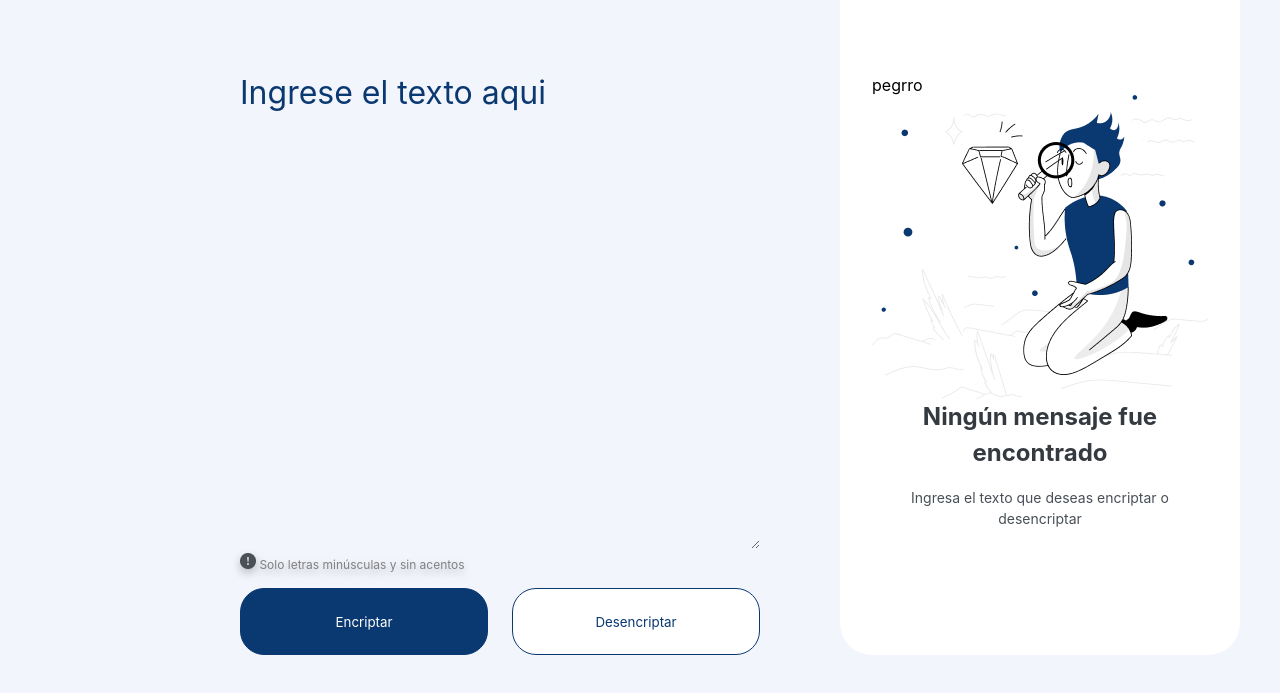
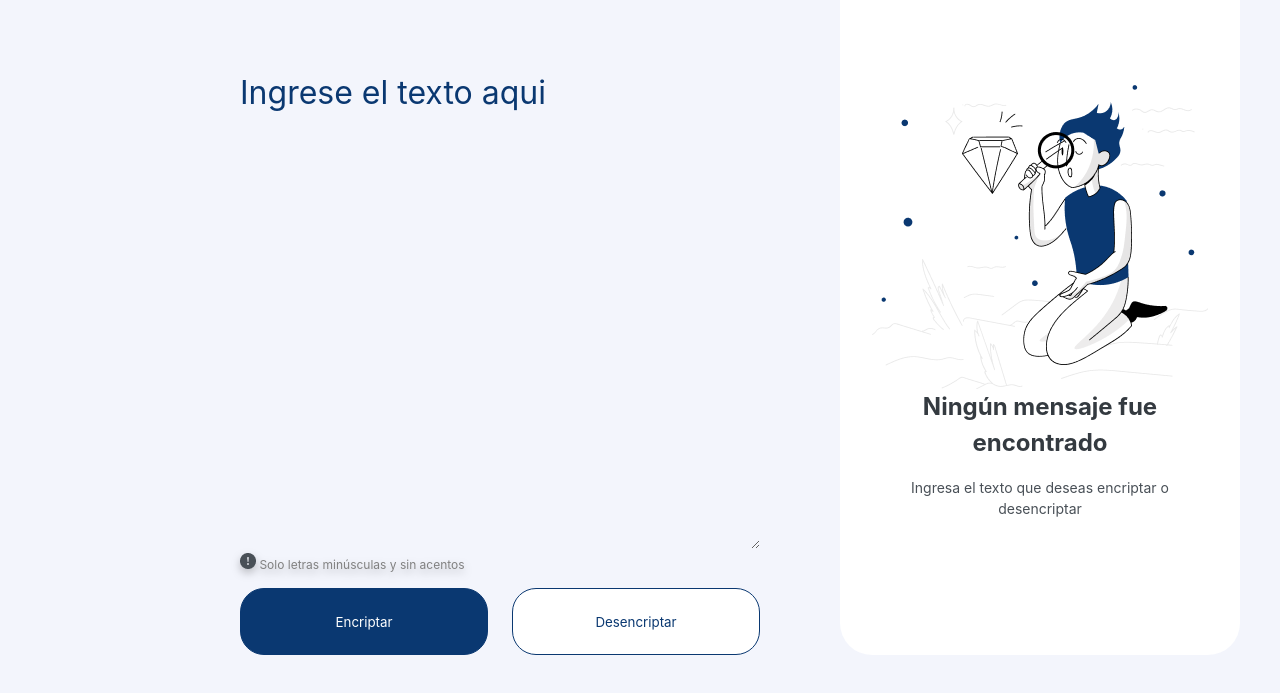
Before and after one commit to lizz023/challenge, a plain HTML site: page index.html in a window 1280 px wide. Shown: the part 91-784 px from the top of the page. Drawn offline with Linux system fonts and the light colour scheme.

Commit message:
Prueba exitosa

```diff
--- a/index.html
+++ b/index.html
@@ -30,7 +30,6 @@
 
             <section class="space-1">
                 <div class="card">
-                    <div>pegrro</div>
                         <img class="busqueda" src="img/muñeco.png"  id="busqueda"/>
                         <div class="caja-text2">
                           <h2  class="titulo-text2" id="titulo-text2">Ningún mensaje fue encontrado</h2>
```
